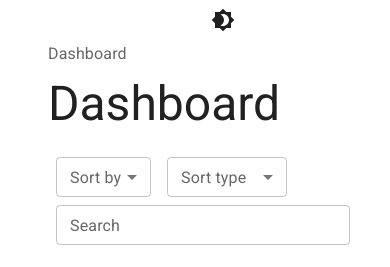
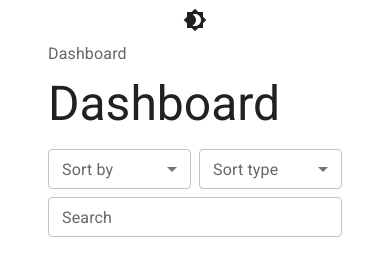
Before and after one commit to faintblack/fe-react-test, a React (Vite) app: page / in a window 390 px wide. Shown: the top 267 px of the page. Built offline with nearby package versions, Linux system fonts and the light colour scheme; grey boxes are pictures that could not be loaded.

Commit message:
responsive update

```diff
--- a/src/App.jsx
+++ b/src/App.jsx
@@ -62,10 +62,11 @@ function App() {
             <Box sx={{
               position: 'fixed',
               top: 0,
-              left: '50%',
+              left: 0,
               zIndex: 5,
+              width: '100%',
             }}>
-              <IconButton sx={{ ml: 1 }} onClick={() => dispatch(toggleColorMode())} color="inherit">
+              <IconButton onClick={() => dispatch(toggleColorMode())} color="inherit">
                 {theme.palette.mode === 'dark' ? <Brightness7Icon /> : <Brightness4Icon />}
               </IconButton>
             </Box>
--- a/src/pages/DetailMovie.jsx
+++ b/src/pages/DetailMovie.jsx
@@ -61,8 +61,7 @@ const DetailMovie = () => {
         ]}
       />
       <Slide direction="right" in={true}>
-        <Box>
-          <Card sx={{ minWidth: 275 }}>
+        <Card>
           <CardContent>
             <Typography
               variant="h3"
@@ -79,7 +78,7 @@ const DetailMovie = () => {
             <Box sx={{ padding: "16px 0" }}>
               <LazyLoadImage
                 src={detail.thumbnail}
-                  width={300}
+                maxWidth={300}
                 style={{
                   maxHeight: 300,
                   objectFit: "contain",
@@ -111,7 +110,6 @@ const DetailMovie = () => {
             </Box>
           </CardActions>
         </Card>
-        </Box>
       </Slide>
     </Container>
   );
--- a/src/pages/Home.jsx
+++ b/src/pages/Home.jsx
@@ -118,6 +118,7 @@ const Home = () => {
             sm: "center",
           },
           mb: 2,
+          gap: 1,
         }}
       >
         <Box
@@ -125,9 +126,23 @@ const Home = () => {
             display: "flex",
             flexDirection: "row",
             textAlign: "left",
+            width: {
+              xs: '100%',
+              sm: 'fit-content',
+            },
+            gap: 1,
           }}
         >
-          <FormControl sx={{ m: 1, minWidth: 95 }} size="small">
+          <FormControl
+            sx={{
+              minWidth: 95,
+              flex: {
+                xs: 1,
+                sm: 0,
+              },
+            }}
+            size="small"
+          >
             <InputLabel id="demo-simple-select-autowidth-label">
               Sort by
             </InputLabel>
@@ -152,7 +167,16 @@ const Home = () => {
               <MenuItem value="rating">Rating</MenuItem>
             </Select>
           </FormControl>
-          <FormControl sx={{ m: 1, minWidth: 120 }} size="small">
+          <FormControl
+            sx={{
+              minWidth: 120,
+              flex: {
+                xs: 1,
+                sm: 0,
+              },
+            }}
+            size="small"
+          >
             <InputLabel id="demo-simple-select-autowidth-label">
               Sort type
             </InputLabel>
@@ -172,7 +196,7 @@ const Home = () => {
             </Select>
           </FormControl>
         </Box>
-        <Box sx={{ padding: "0 8px", flexGrow: 1, width: "100%" }}>
+        <Box sx={{ flexGrow: 1, width: "100%" }}>
           <TextField
             id="search-bar"
             label="Search"
```
Lines whose indentation alone changed are shown as unchanged.
